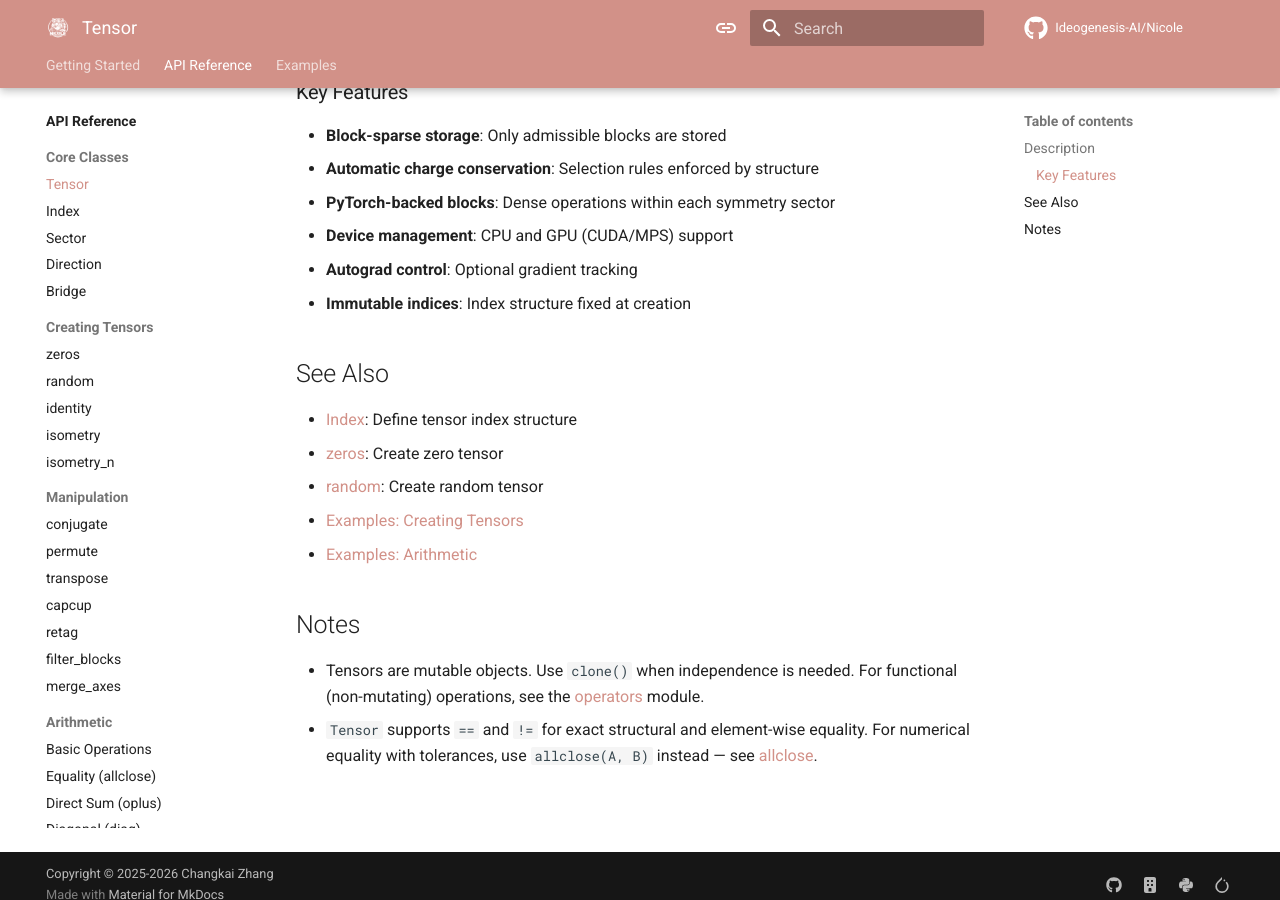
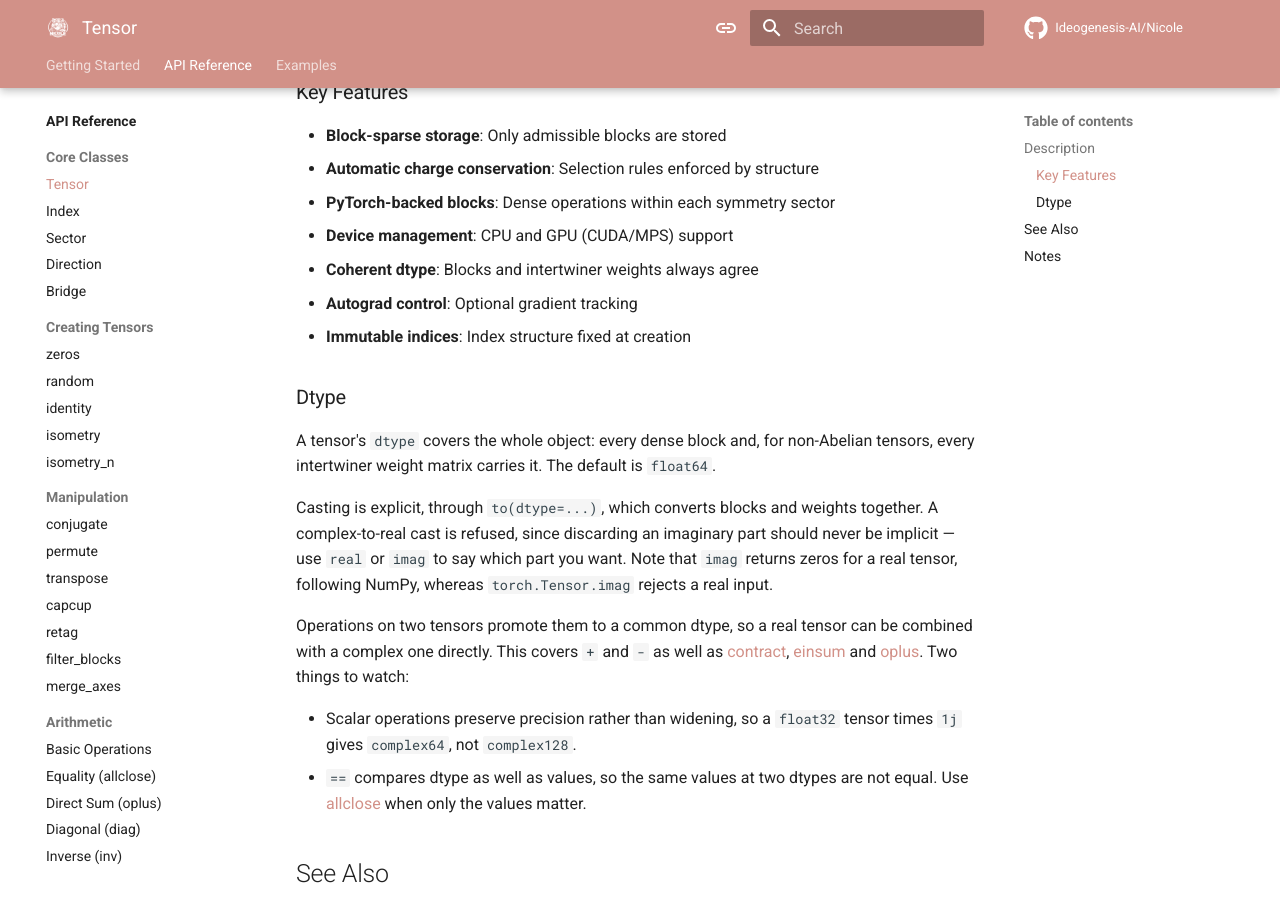
Before and after one commit to Ideogenesis-AI/Nicole, an MkDocs documentation site: the page built from docs/api/core/tensor.md, in a window 1280 px wide and 900 px high, scrolled down 510 px. Built offline with MkDocs 1.6.1 and Material for MkDocs 9.7.7, drawn with Linux system fonts in a browser that asks for light colours; comment, search, counter and statistics services are not loaded; the version menu is left out.

Commit message:
Document the dtype surface of Tensor
Added real, imag and check_dtype to the rendered members, and a Dtype section
covering what a user has to act on: that dtype spans the blocks and the
intertwiner weights alike, that casting goes through to(dtype=...) and refuses
to drop an imaginary part silently, that imag follows NumPy rather than torch
in accepting a real tensor, and that binary operations promote their operands.
The two surprises get their own bullets, scalar operations preserving precision
instead of widening, and equality counting dtype as part of the comparison.
Left out the implementation reasoning behind all of this, the O(1) dtype
sampling, the identity fast path, and the real-weights invariant, which belong
to contributors rather than users and are already recorded in the Bridge.conj
docstring and the commit history.

```diff
--- a/docs/api/core/tensor.md
+++ b/docs/api/core/tensor.md
@@ -26,6 +26,9 @@
         - group
         - show
         - conj
+        - real
+        - imag
+        - check_dtype
         - permute
         - transpose
         - retag
@@ -47,8 +50,32 @@
 - **Automatic charge conservation**: Selection rules enforced by structure
 - **PyTorch-backed blocks**: Dense operations within each symmetry sector
 - **Device management**: CPU and GPU (CUDA/MPS) support
+- **Coherent dtype**: Blocks and intertwiner weights always agree
 - **Autograd control**: Optional gradient tracking
 - **Immutable indices**: Index structure fixed at creation
+
+### Dtype
+
+A tensor's `dtype` covers the whole object: every dense block and, for
+non-Abelian tensors, every intertwiner weight matrix carries it. The default is
+`float64`.
+
+Casting is explicit, through `to(dtype=...)`, which converts blocks and weights
+together. A complex-to-real cast is refused, since discarding an imaginary part
+should never be implicit — use `real` or `imag` to say which part you want.
+Note that `imag` returns zeros for a real tensor, following NumPy, whereas
+`torch.Tensor.imag` rejects a real input.
+
+Operations on two tensors promote them to a common dtype, so a real tensor can
+be combined with a complex one directly. This covers `+` and `-` as well as
+[contract](../contraction/contract.md), [einsum](../contraction/einsum.md) and
+[oplus](../arithmetic/oplus.md). Two things to watch:
+
+- Scalar operations preserve precision rather than widening, so a `float32`
+  tensor times `1j` gives `complex64`, not `complex128`.
+- `==` compares dtype as well as values, so the same values at two dtypes are
+  not equal. Use [allclose](../arithmetic/allclose.md) when only the values
+  matter.
 
 ## See Also
 
```
